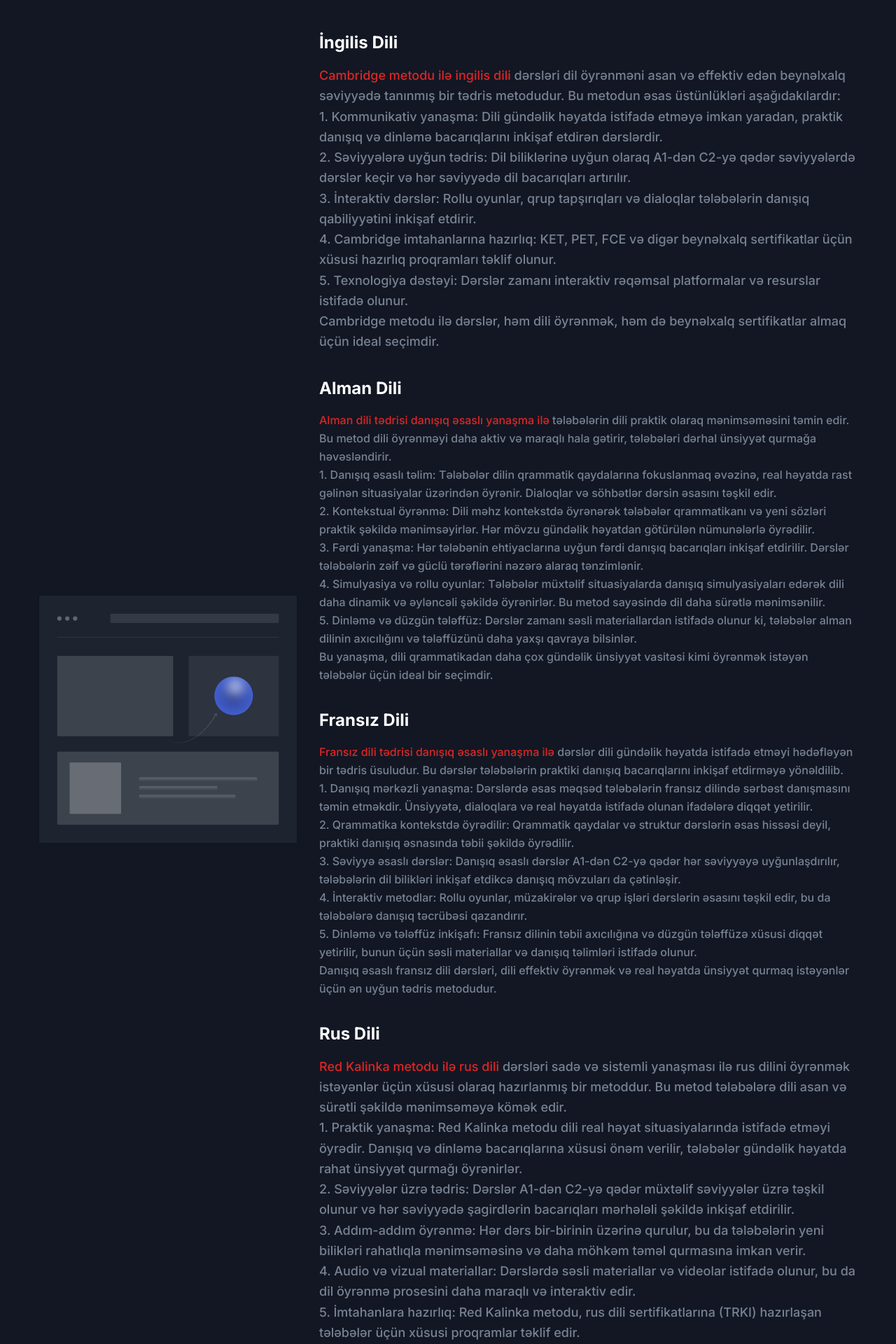
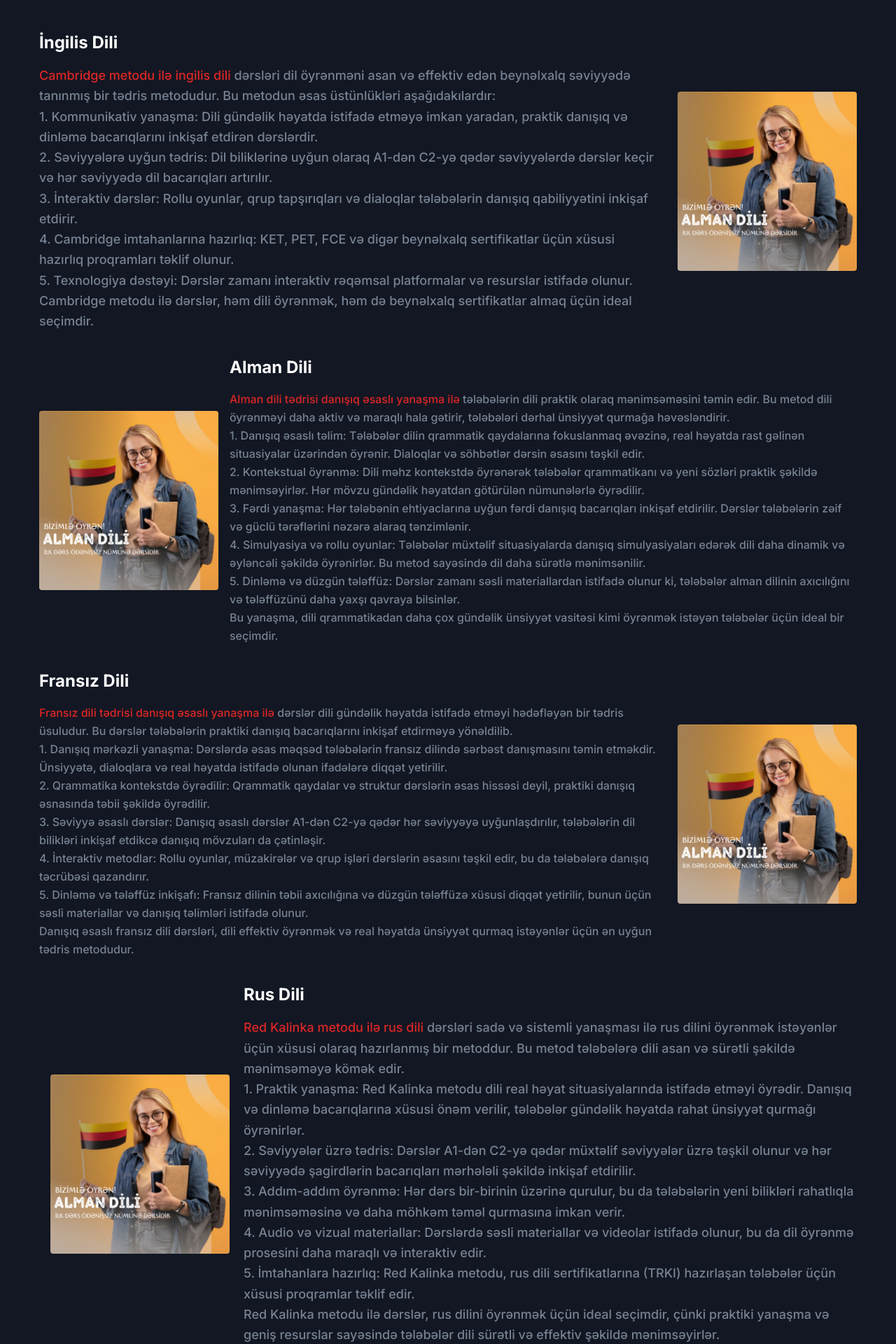
Before and after one commit to tehranblck/bright, a Next.js app: page /haqqimizda in a window 1280 px wide. Shown: the part 1140-3060 px from the top of the page at 70% size. Built offline with nearby package versions, Linux system fonts and the light colour scheme.

Commit message:
about almost done

```diff
--- a/components/About/AboutSectionTwo.tsx
+++ b/components/About/AboutSectionTwo.tsx
@@ -5,28 +5,10 @@
     <section className="py-16 md:py-20 lg:py-28">
       <div className="container">
         <div className="-mx-4 flex flex-wrap items-center">
-          <div className="w-full px-4 lg:w-1/3">
-            <div
-              className="wow fadeInUp relative mx-auto mb-12 aspect-[25/24] max-w-[500px] text-center lg:m-0"
-              data-wow-delay=".15s"
-            >
-              <Image
-                src="/images/about/about-image-2.svg"
-                alt="about image"
-                fill
-                className="drop-shadow-three dark:hidden dark:drop-shadow-none"
-              />
-              <Image
-                src="/images/about/about-image-2-dark.svg"
-                alt="about image"
-                fill
-                className="hidden drop-shadow-three dark:block dark:drop-shadow-none"
-              />
-            </div>
-          </div>
-          <div className="w-full px-4 lg:w-2/3">
+          <div className="w-full px-4 lg:w-full">
             <div className="wow fadeInUp w-full" data-wow-delay=".2s">
-              <div className="mb-9">
+              <div className="mb-9 flex flex-col items-center justify-center lg:flex-row lg:items-center">
+                <div className="  lg:w-5/6 lg:pr-4">
                   <h3 className="mb-4 text-xl font-bold text-black dark:text-white sm:text-2xl lg:text-xl xl:text-2xl">
                     İngilis Dili
                   </h3>
@@ -37,16 +19,16 @@
                     dərsləri dil öyrənməni asan və effektiv edən beynəlxalq
                     səviyyədə tanınmış bir tədris metodudur. Bu metodun əsas
                     üstünlükləri aşağıdakılardır:
-                  <br /> 1. Kommunikativ yanaşma: Dili gündəlik həyatda istifadə
-                  etməyə imkan yaradan, praktik danışıq və dinləmə bacarıqlarını
-                  inkişaf etdirən dərslərdir.
+                    <br /> 1. Kommunikativ yanaşma: Dili gündəlik həyatda
+                    istifadə etməyə imkan yaradan, praktik danışıq və dinləmə
+                    bacarıqlarını inkişaf etdirən dərslərdir.
                     <br />
                     2. Səviyyələrə uyğun tədris: Dil biliklərinə uyğun olaraq
-                  A1-dən C2-yə qədər səviyyələrdə dərslər keçir və hər səviyyədə
-                  dil bacarıqları artırılır.
-                  <br /> 3. İnteraktiv dərslər: Rollu oyunlar, qrup tapşırıqları
-                  və dialoqlar tələbələrin danışıq qabiliyyətini inkişaf
-                  etdirir.
+                    A1-dən C2-yə qədər səviyyələrdə dərslər keçir və hər
+                    səviyyədə dil bacarıqları artırılır.
+                    <br /> 3. İnteraktiv dərslər: Rollu oyunlar, qrup
+                    tapşırıqları və dialoqlar tələbələrin danışıq qabiliyyətini
+                    inkişaf etdirir.
                     <br /> 4. Cambridge imtahanlarına hazırlıq: KET, PET, FCE və
                     digər beynəlxalq sertifikatlar üçün xüsusi hazırlıq
                     proqramları təklif olunur.
@@ -56,7 +38,26 @@
                     beynəlxalq sertifikatlar almaq üçün ideal seçimdir.
                   </p>
                 </div>
-              <div className="mb-9 w-full">
+                <div className="relative h-64 w-64 flex-shrink-0 lg:ml-4">
+                  <Image
+                    src="/images/about/almanca.png"
+                    alt="İngilis Dili"
+                    fill
+                    className="rounded object-cover"
+                  />
+                </div>
+              </div>
+
+              <div className="mb-9 flex flex-col lg:flex-row lg:items-center">
+                <div className="relative h-64 w-64 flex-shrink-0 lg:mr-4">
+                  <Image
+                    src="/images/about/almanca.png" // Alman Dili resmi
+                    alt="Alman Dili"
+                    fill
+                    className="rounded object-cover"
+                  />
+                </div>
+                <div className="lg:w-5/6">
                   <h3 className="mb-4 text-xl font-bold text-black dark:text-white sm:text-2xl lg:text-xl xl:text-2xl">
                     Alman Dili
                   </h3>
@@ -69,8 +70,8 @@
                     tələbələri dərhal ünsiyyət qurmağa həvəsləndirir.
                     <br /> 1. Danışıq əsaslı təlim: Tələbələr dilin qrammatik
                     qaydalarına fokuslanmaq əvəzinə, real həyatda rast gəlinən
-                  situasiyalar üzərindən öyrənir. Dialoqlar və söhbətlər dərsin
-                  əsasını təşkil edir. <br />
+                    situasiyalar üzərindən öyrənir. Dialoqlar və söhbətlər
+                    dərsin əsasını təşkil edir. <br />
                     2. Kontekstual öyrənmə: Dili məhz kontekstdə öyrənərək
                     tələbələr qrammatikanı və yeni sözləri praktik şəkildə
                     mənimsəyirlər. Hər mövzu gündəlik həyatdan götürülən
@@ -92,7 +93,10 @@
                     seçimdir.
                   </p>
                 </div>
-              <div className="mb-9 w-full">
+              </div>
+
+              <div className="mb-9 flex flex-col lg:flex-row lg:items-center">
+                <div className="lg:w-5/6">
                   <h3 className="mb-4 text-xl font-bold text-black dark:text-white sm:text-2xl lg:text-xl xl:text-2xl">
                     Fransız Dili
                   </h3>
@@ -102,27 +106,47 @@
                     </span>{" "}
                     dərslər dili gündəlik həyatda istifadə etməyi hədəfləyən bir
                     tədris üsuludur. Bu dərslər tələbələrin praktiki danışıq
-                  bacarıqlarını inkişaf etdirməyə yönəldilib. <br /> 1. Danışıq
-                  mərkəzli yanaşma: Dərslərdə əsas məqsəd tələbələrin fransız
-                  dilində sərbəst danışmasını təmin etməkdir. Ünsiyyətə,
-                  dialoqlara və real həyatda istifadə olunan ifadələrə diqqət
-                  yetirilir. <br /> 2. Qrammatika kontekstdə öyrədilir:
-                  Qrammatik qaydalar və struktur dərslərin əsas hissəsi deyil,
-                  praktiki danışıq əsnasında təbii şəkildə öyrədilir. <br /> 3.
-                  Səviyyə əsaslı dərslər: Danışıq əsaslı dərslər A1-dən C2-yə
-                  qədər hər səviyyəyə uyğunlaşdırılır, tələbələrin dil bilikləri
-                  inkişaf etdikcə danışıq mövzuları da çətinləşir. <br /> 4.
-                  İnteraktiv metodlar: Rollu oyunlar, müzakirələr və qrup işləri
-                  dərslərin əsasını təşkil edir, bu da tələbələrə danışıq
-                  təcrübəsi qazandırır. <br /> 5. Dinləmə və tələffüz inkişafı:
-                  Fransız dilinin təbii axıcılığına və düzgün tələffüzə xüsusi
-                  diqqət yetirilir, bunun üçün səsli materiallar və danışıq
-                  təlimləri istifadə olunur. <br /> Danışıq əsaslı fransız dili
-                  dərsləri, dili effektiv öyrənmək və real həyatda ünsiyyət
-                  qurmaq istəyənlər üçün ən uyğun tədris metodudur.
+                    bacarıqlarını inkişaf etdirməyə yönəldilib. <br /> 1.
+                    Danışıq mərkəzli yanaşma: Dərslərdə əsas məqsəd tələbələrin
+                    fransız dilində sərbəst danışmasını təmin etməkdir.
+                    Ünsiyyətə, dialoqlara və real həyatda istifadə olunan
+                    ifadələrə diqqət yetirilir. <br /> 2. Qrammatika kontekstdə
+                    öyrədilir: Qrammatik qaydalar və struktur dərslərin əsas
+                    hissəsi deyil, praktiki danışıq əsnasında təbii şəkildə
+                    öyrədilir. <br /> 3. Səviyyə əsaslı dərslər: Danışıq əsaslı
+                    dərslər A1-dən C2-yə qədər hər səviyyəyə uyğunlaşdırılır,
+                    tələbələrin dil bilikləri inkişaf etdikcə danışıq mövzuları
+                    da çətinləşir. <br /> 4. İnteraktiv metodlar: Rollu oyunlar,
+                    müzakirələr və qrup işləri dərslərin əsasını təşkil edir, bu
+                    da tələbələrə danışıq təcrübəsi qazandırır. <br /> 5.
+                    Dinləmə və tələffüz inkişafı: Fransız dilinin təbii
+                    axıcılığına və düzgün tələffüzə xüsusi diqqət yetirilir,
+                    bunun üçün səsli materiallar və danışıq təlimləri istifadə
+                    olunur. <br /> Danışıq əsaslı fransız dili dərsləri, dili
+                    effektiv öyrənmək və real həyatda ünsiyyət qurmaq istəyənlər
+                    üçün ən uyğun tədris metodudur.
                   </p>
                 </div>
-              <div className="mb-1">
+                <div className="relative h-64 w-64 flex-shrink-0 lg:ml-4">
+                  <Image
+                    src="/images/about/almanca.png"
+                    alt="Fransız Dili"
+                    fill
+                    className="rounded object-cover"
+                  />
+                </div>
+              </div>
+
+              <div className="mb-1 flex flex-col lg:flex-row lg:items-center">
+                <div className="relative mr-3 h-64 w-64 flex-shrink-0 lg:ml-4">
+                  <Image
+                    src="/images/about/almanca.png"
+                    alt="Rus Dili"
+                    fill
+                    className="rounded object-cover"
+                  />
+                </div>
+                <div className="lg:ml-2 lg:w-5/6">
                   <h3 className="mb-4 text-xl font-bold text-black dark:text-white sm:text-2xl lg:text-xl xl:text-2xl">
                     Rus Dili
                   </h3>
@@ -137,11 +161,11 @@
                     <br />
                     1. Praktik yanaşma: Red Kalinka metodu dili real həyat
                     situasiyalarında istifadə etməyi öyrədir. Danışıq və dinləmə
-                  bacarıqlarına xüsusi önəm verilir, tələbələr gündəlik həyatda
-                  rahat ünsiyyət qurmağı öyrənirlər. <br /> 2. Səviyyələr üzrə
-                  tədris: Dərslər A1-dən C2-yə qədər müxtəlif səviyyələr üzrə
-                  təşkil olunur və hər səviyyədə şagirdlərin bacarıqları
-                  mərhələli şəkildə inkişaf etdirilir.
+                    bacarıqlarına xüsusi önəm verilir, tələbələr gündəlik
+                    həyatda rahat ünsiyyət qurmağı öyrənirlər. <br /> 2.
+                    Səviyyələr üzrə tədris: Dərslər A1-dən C2-yə qədər müxtəlif
+                    səviyyələr üzrə təşkil olunur və hər səviyyədə şagirdlərin
+                    bacarıqları mərhələli şəkildə inkişaf etdirilir.
                     <br /> 3. Addım-addım öyrənmə: Hər dərs bir-birinin üzərinə
                     qurulur, bu da tələbələrin yeni bilikləri rahatlıqla
                     mənimsəməsinə və daha möhkəm təməl qurmasına imkan verir.{" "}
@@ -150,11 +174,12 @@
                     prosesini daha maraqlı və interaktiv edir. <br /> 5.
                     İmtahanlara hazırlıq: Red Kalinka metodu, rus dili
                     sertifikatlarına (TRKI) hazırlaşan tələbələr üçün xüsusi
-                  proqramlar təklif edir. <br /> Red Kalinka metodu ilə dərslər,
-                  rus dilini öyrənmək üçün ideal seçimdir, çünki praktiki
-                  yanaşma və geniş resurslar sayəsində tələbələr dili sürətli və
-                  effektiv şəkildə mənimsəyirlər.
+                    proqramlar təklif edir. <br /> Red Kalinka metodu ilə
+                    dərslər, rus dilini öyrənmək üçün ideal seçimdir, çünki
+                    praktiki yanaşma və geniş resurslar sayəsində tələbələr dili
+                    sürətli və effektiv şəkildə mənimsəyirlər.
                   </p>
+                </div>
               </div>
             </div>
           </div>
```
Also changed, not shown: public/images/about/almanca.png (added). Lines whose indentation alone changed are shown as unchanged.
